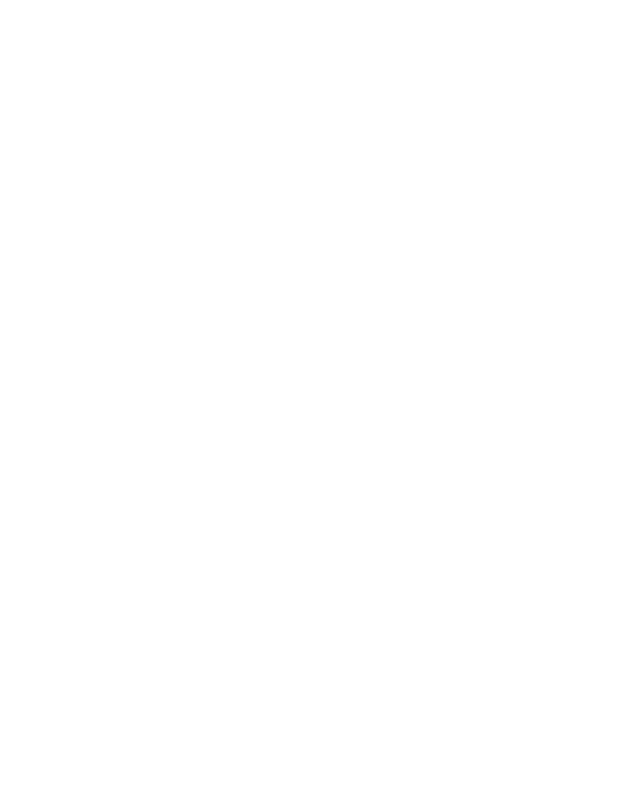
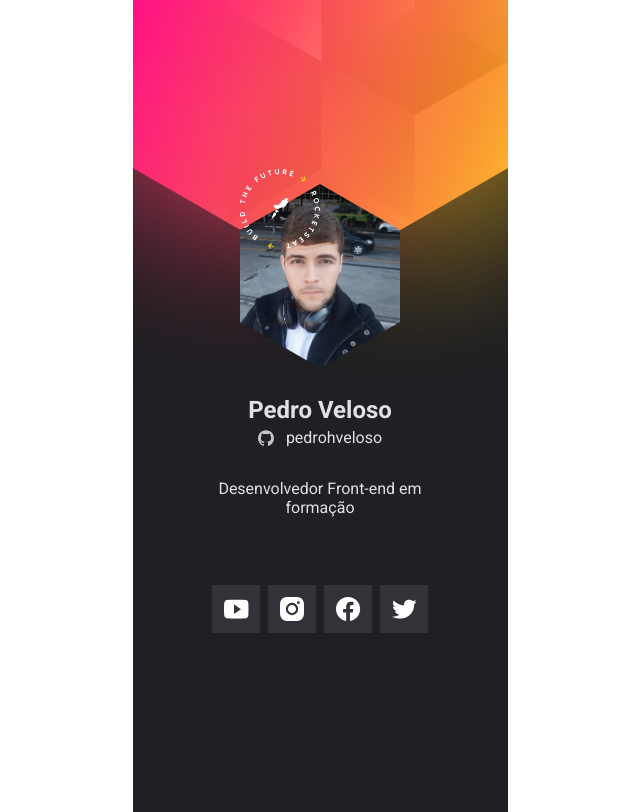
Before and after one commit to pedrohveloso/Heat-Badge, a plain HTML site: page index.html in a window 1280 px wide. Shown: the whole page, without its empty margins (320-960 px from the left). Drawn offline with Linux system fonts and the light colour scheme.

Commit message:
Badge finalizada

```diff
--- a/index.html
+++ b/index.html
@@ -5,11 +5,60 @@
   <meta charset="UTF-8">
   <meta http-equiv="X-UA-Compatible" content="IE=edge">
   <meta name="viewport" content="width=device-width, initial-scale=1.0">
+
   <title>Pedro Veloso - DoWhile 2021</title>
+
+  <link rel="stylesheet" href="./style.css">
+  <link rel="preconnect" href="https://fonts.googleapis.com">
+  <link rel="preconnect" href="https://fonts.gstatic.com" crossorigin>
+  <link href="https://fonts.googleapis.com/css2?family=Roboto:wght@400;700&display=swap" rel="stylesheet">
+
 </head>
 
 <body>
+  <main>
 
+    <div class="container">
+
+      <div class="avatar">
+        <span>
+          <img src="./images/build.svg" alt="Selo Rocketseat">
+        </span>
+
+        <img src="./images/avatar.jpg" alt="Foto pessoal">
+
+      </div>
+
+      <h1>Pedro Veloso</h1>
+      <a href="https://github.com/pedrohveloso" target="_blank">
+        <img src="./images/github.svg" alt="ícone github">
+
+        pedrohveloso</a>
+
+      <p>Desenvolvedor Front-end em formação</p>
+
+      <ul>
+        <li>
+          <a href="https://www.youtube.com/channel/UCntKz63z0XWnEuJvtFsJcGg" target="_blank">
+            <img src="./images/youtube.svg" alt="ícone youtube"></a>
+        </li>
+        <li>
+          <a href="https://www.instagram.com/pedroassisveloso/" target="_blank">
+            <img src="./images/instagram.svg" alt="ícone instagram"></a>
+        </li>
+        <li>
+          <a href="https://www.facebook.com/pedro.veloso.370" target="_blank">
+            <img src="./images/facebook.svg" alt="ícone facebook"></a>
+        </li>
+        <li>
+          <a href="https://www.twitter.com" target="_blank">
+            <img src="./images/twitter.svg" alt="ícone twitter"></a>
+        </li>
+      </ul>
+    </div>
+
+
+  </main>
 </body>
 
 </html>
--- /dev/null
+++ b/style.css
@@ -0,0 +1,89 @@
+* {
+  margin: 0;
+}
+
+html,
+body {
+  --grey: hsl(240, 9%, 89%);
+  --black: hsl(240, 6%, 13%);
+
+  height: 100%;
+  font-family: 'Roboto', sans-serif;
+  -webkit-font-smoothing: antialiased;
+}
+
+body {
+  display: grid;
+  place-items: center;
+}
+
+main {
+  background: url(/images/background.png);
+  width: 375px;
+  height: 812px;
+}
+
+.container {
+  max-width: 250px;
+  margin-left: auto;
+  margin-right: auto;
+  text-align: center;
+  color: var(--grey);
+}
+
+.avatar {
+  width: 10rem;
+  margin: 11.5rem auto 0;
+
+  position: relative;
+}
+
+.avatar span {
+  position: absolute;
+  top: -15px;
+  z-index: 1;
+}
+
+.avatar > img {
+  width: 10rem;
+  height: 11.5rem;
+  object-fit: cover;
+
+  clip-path: polygon(50% 0, 100% 25%, 100% 75%, 50% 100%, 0 75%, 0 25%);
+}
+
+h1 {
+  font-size: 1.5rem;
+
+  margin-top: 1.5rem;
+  margin-bottom: 0.25rem;
+}
+
+a {
+  color: var(--grey);
+  text-decoration: none;
+
+  margin-top: 0.25rem;
+
+  display: flex;
+  gap: 0.75rem;
+
+  justify-content: center;
+  align-items: center;
+}
+
+p {
+  margin-top: 2rem;
+}
+
+ul {
+  margin-top: 4rem;
+
+  list-style: none;
+  padding: 0;
+
+  display: flex;
+  gap: 0.5rem;
+
+  justify-content: center;
+}
```
Also changed, not shown: images/avatar.jpg (added), images/background.png (added), images/background.svg (added), images/build.svg (added), images/facebook.svg (added), images/github.svg (added), images/instagram.svg (added), images/twitter.svg (added), images/youtube.svg (added).
